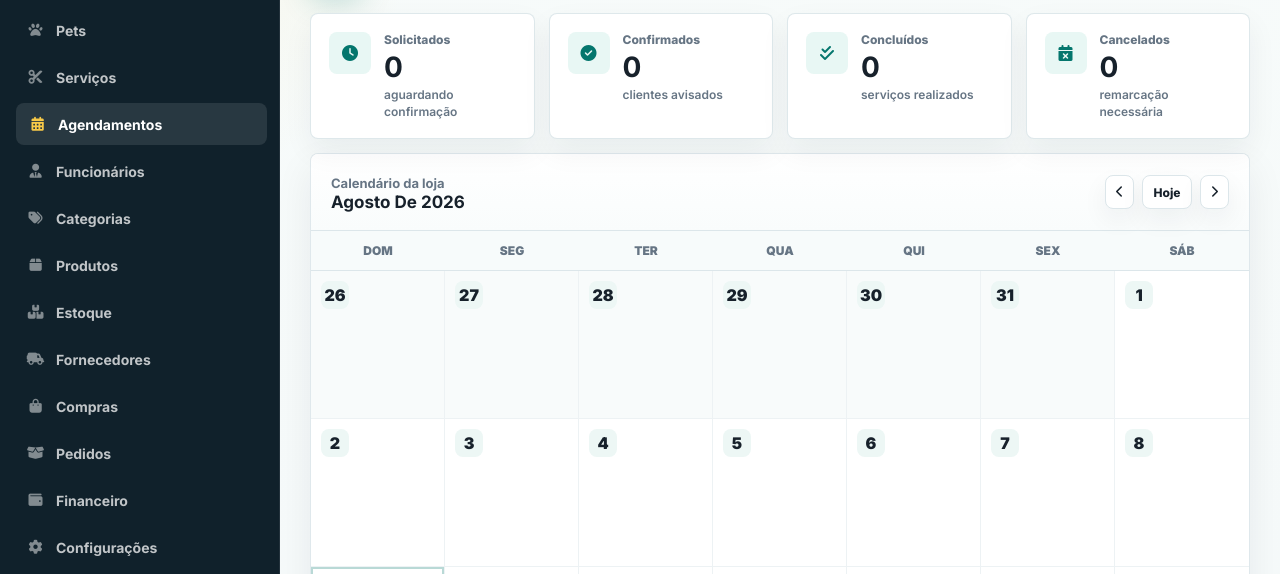
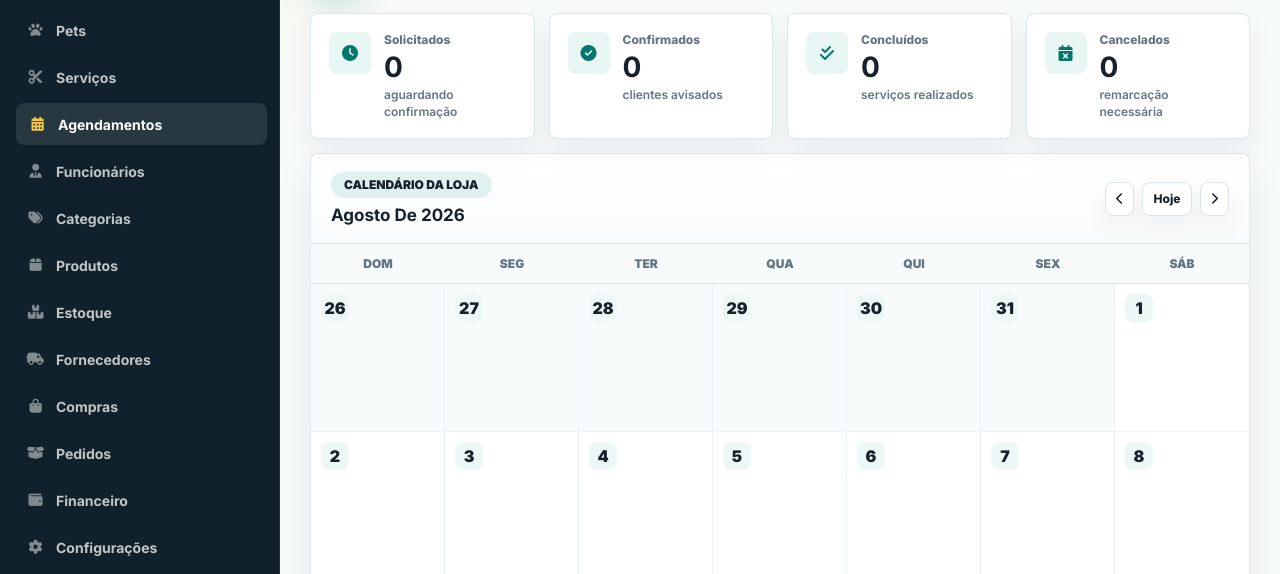
Before and after one commit to tiger-tech-br/system-petflow, a website: page admin/pages/agendamentos/agendamentos.html in a window 1280 px wide. Shown: the part 190-764 px from the top of the page. Drawn offline with Linux system fonts and the light colour scheme; no server answers; sample sign-in values are in the browser's storage.

Commit message:
Melhora cabecalho do calendario de agendamentos

```diff
--- a/public/css/pages/admin-pages.css
+++ b/public/css/pages/admin-pages.css
@@ -326,10 +326,35 @@ body > .sidebar {
 
 .schedule-calendar-header {
     align-items: center;
+    gap: 18px;
+    padding-bottom: 18px;
+}
+
+.schedule-calendar-header > div:first-child {
+    display: flex;
+    flex-direction: column;
+    gap: 8px;
+}
+
+.schedule-calendar-header .muted {
+    display: inline-flex;
+    width: fit-content;
+    margin-bottom: 0;
+    padding: 7px 13px;
+    border-radius: 999px;
+    background: rgba(15, 154, 139, 0.12);
+    color: var(--admin-primary);
+    font-size: 12px;
+    font-weight: 900;
+    line-height: 1;
+    text-transform: uppercase;
 }
 
 .schedule-calendar-header h3 {
-    margin-top: 4px;
+    margin: 0;
+    color: var(--admin-text);
+    font-size: clamp(24px, 3vw, 34px);
+    line-height: 1.1;
     text-transform: capitalize;
 }
 
@@ -1022,6 +1047,15 @@ textarea.form-control {
         display: none;
     }
 
+    .schedule-calendar-header {
+        gap: 14px;
+        padding-bottom: 16px;
+    }
+
+    .schedule-calendar-header h3 {
+        font-size: 26px;
+    }
+
     .schedule-calendar-grid {
         grid-template-columns: 1fr;
     }
```
Also changed, not shown: admin/pages/agendamentos/agendamentos.html (+1 -1 lines).
